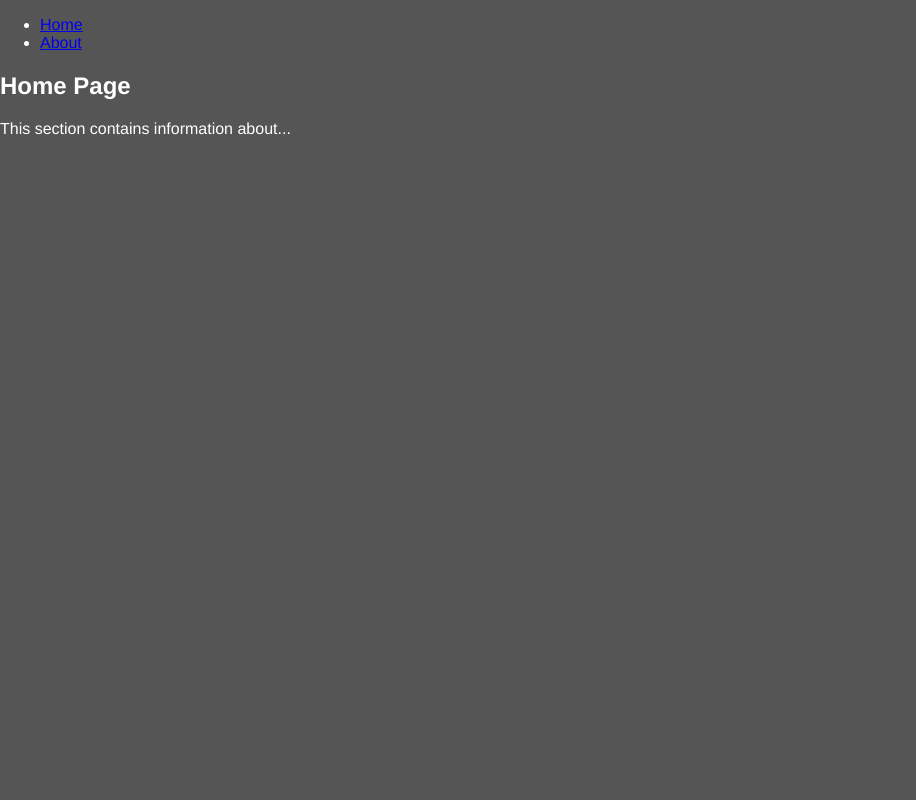
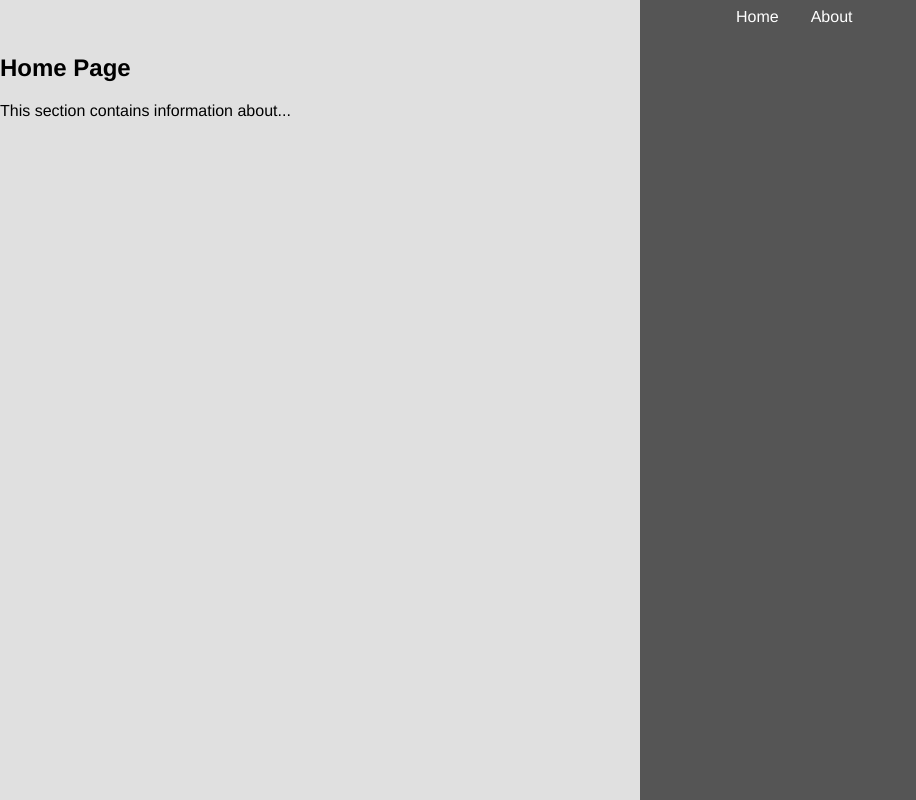
Before and after one commit to Specify-IT/homepage, a React (Create React App) app in the folder homepage/: page /homepage/home in a window 1280 px wide. Shown: the whole page, without its empty margins (0-916 px from the left). Built offline with nearby package versions, Linux system fonts and the light colour scheme.

Commit message:
Desktop menu

```diff
--- a/homepage/src/index.tsx
+++ b/homepage/src/index.tsx
@@ -12,9 +12,9 @@ const GlobalStyle = createGlobalStyle<{ $whiteColor?: boolean; }>`
   body {
     color: ${props => (props.$whiteColor ? 'white' : 'black')};
     font-family: ${props => props.theme.fontFamily};
-    background-color: #555;
+    background: linear-gradient(to left, #555 50%, #e0e0e0 50%);
   }
-`
+`;
 
 const root = ReactDOM.createRoot(
   document.getElementById('root') as HTMLElement
@@ -23,7 +23,7 @@ root.render(
   <React.StrictMode>
     <ThemeProvider theme={{ fontFamily: 'Helvetica Neue' }}>
       <React.Fragment>
-        <GlobalStyle $whiteColor={true} />
+        <GlobalStyle $whiteColor={false} />
         <BrowserRouter basename="/homepage">
           <App />
         </BrowserRouter>
--- a/homepage/src/layout/MainLayout.tsx
+++ b/homepage/src/layout/MainLayout.tsx
@@ -1,6 +1,42 @@
 import type { FC, ReactNode } from 'react';
 import PropTypes from 'prop-types';
 import { Link, Outlet } from 'react-router-dom';
+import styled from 'styled-components';
+
+const LeftHeader = styled.div`
+  display: inline-block;
+  width: 50%;
+`;
+
+const RightHeader = styled.nav`
+  display: inline-block;
+  width: 50%;
+`;
+
+const Links = styled.ol`
+  list-style-type: none;
+  margin: 0;
+  padding: 0;
+  margin-left: 5rem;
+  display: flex;
+`;
+
+const LinksItem = styled.li`
+  display: flex;
+
+  a {
+    padding: 0.5rem 1rem;
+    color: #fff;
+    text-decoration: none;
+    &:visited {
+      color: #fff;
+    }
+  }
+
+  &:hover {
+    background-color: #888;
+  }
+`;
 
 interface MainLayoutProps {
   children?: ReactNode;
@@ -9,10 +45,15 @@ interface MainLayoutProps {
 const MainLayout: FC<MainLayoutProps> = ({ children }) => {
   return (
   <>
-    <ul>
-      <li><Link to='/'>Home</Link></li>
-      <li><Link to='about'>About</Link></li>
-    </ul>
+    <div>
+      <LeftHeader></LeftHeader>
+      <RightHeader>
+        <Links>
+          <LinksItem><Link to='home'>Home</Link></LinksItem>
+          <LinksItem><Link to='about'>About</Link></LinksItem>
+        </Links>
+      </RightHeader>
+    </div>
     <div>{children || <Outlet />}</div>
   </>);
 };
```
